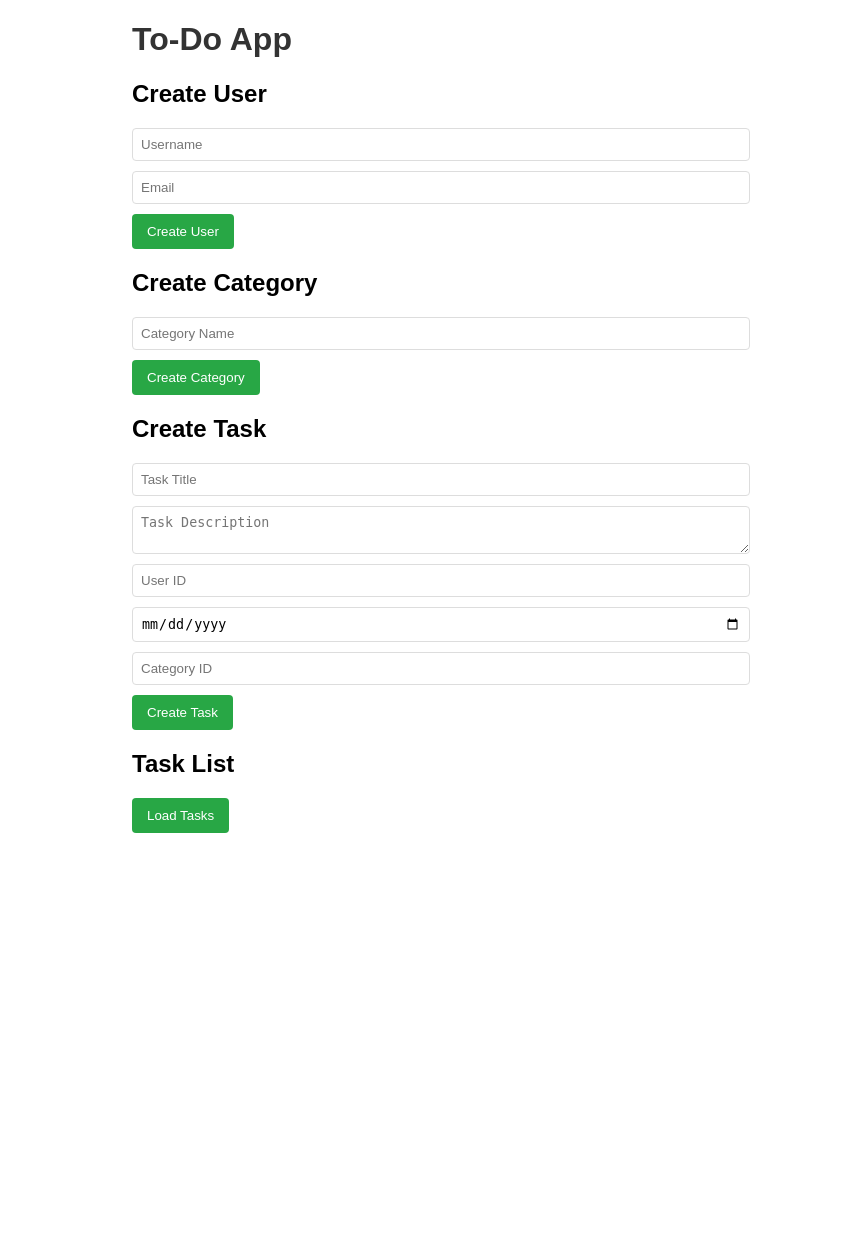
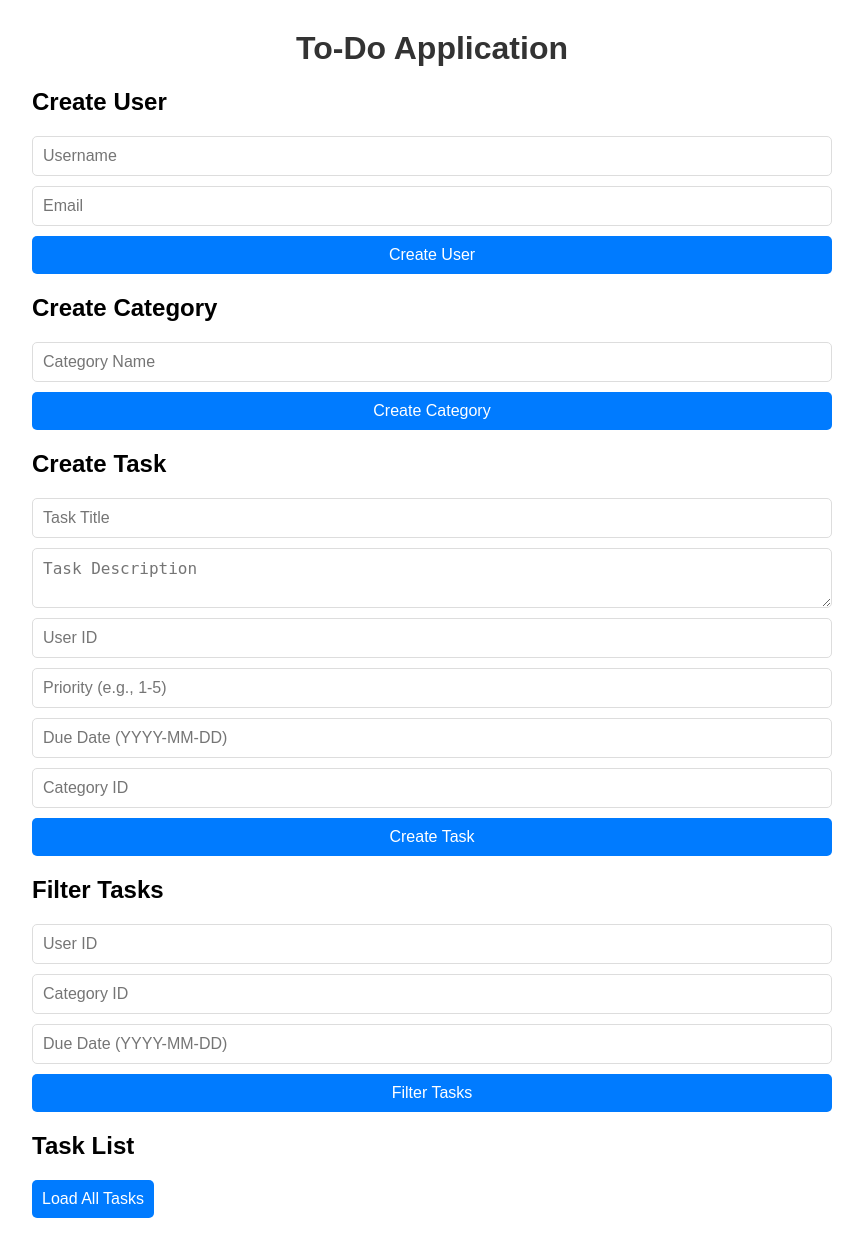
Before and after one commit to bhimashizalli/alembic_demo, a Flask app: page / in a window 1280 px wide. Shown: the whole page, without its empty margins (208-1071 px from the left). Before the commit the page ends 833 px from the top, so only its background shows below. Run offline with Flask 3, Linux system fonts and the light colour scheme.

Commit message:
version 3 initial commit

```diff
--- a/app.py
+++ b/app.py
@@ -1,11 +1,13 @@
 import os
+from datetime import datetime
 from flask import Flask, request, jsonify, render_template
-from sqlalchemy import create_engine
+from sqlalchemy import create_engine, and_
 from sqlalchemy.orm import sessionmaker
 from models import User, Task, Category, Base
+from sqlalchemy.exc import IntegrityError
 
 # Configuration
-DATABASE_URL = os.getenv('DATABASE_URL')
+DATABASE_URL = os.getenv("DATABASE_URL")
 if not DATABASE_URL:
     raise EnvironmentError("Environment variable 'DATABASE_URL' is not set.")
 
@@ -14,11 +16,13 @@ SessionLocal = sessionmaker(autocommit=False, autoflush=False, bind=engine)
 
 # Initialize Flask app
 app = Flask(__name__)
+
+# Setup for Templates and Static Files
 app.static_folder = 'static'
 app.template_folder = 'templates'
 
-# Create database tables
-Base.metadata.create_all(bind=engine)
+# Initialize database (only necessary during setup)
+# Base.metadata.create_all(bind=engine)
 
 @app.route("/")
 def home():
@@ -34,6 +38,9 @@ def create_user():
         session.add(user)
         session.commit()
         return jsonify({"message": "User created successfully", "user_id": user.id}), 201
+    except IntegrityError as e:
+        session.rollback()
+        return jsonify({"error": "User already exists!"}), 400
     except Exception as e:
         session.rollback()
         return jsonify({"error": str(e)}), 400
@@ -45,7 +52,10 @@ def get_users():
     session = SessionLocal()
     try:
         users = session.query(User).all()
-        return jsonify([{"id": user.id, "username": user.username, "email": user.email} for user in users])
+        return jsonify(
+            [{"id": user.id, "username": user.username, "email": user.email, "created_at": user.created_at} for user in
+             users]
+        )
     finally:
         session.close()
 
@@ -56,13 +66,24 @@ def create_task():
         title = request.json["title"]
         description = request.json.get("description", "")
         user_id = request.json["user_id"]
-        due_date = request.json.get("due_date")
-        category_id = request.json.get("category_id")
         is_complete = request.json.get("is_complete", False)
-        task = Task(title=title, description=description, user_id=user_id, due_date=due_date, category_id=category_id, is_complete=is_complete)
+        due_date = request.json.get("due_date", None)
+        category_id = request.json.get("category_id", None)
+
+        task = Task(
+            title=title,
+            description=description,
+            user_id=user_id,
+            is_complete=is_complete,
+            due_date=due_date,
+            category_id=category_id,
+        )
         session.add(task)
         session.commit()
         return jsonify({"message": "Task created successfully", "task_id": task.id}), 201
+    except IntegrityError:
+        session.rollback()
+        return jsonify({"error": "User or Category does not exist"}), 400
     except Exception as e:
         session.rollback()
         return jsonify({"error": str(e)}), 400
@@ -73,7 +94,24 @@ def create_task():
 def get_tasks():
     session = SessionLocal()
     try:
-        tasks = session.query(Task).all()
+        # Extract query parameters
+        user_id = request.args.get("user_id", type=int)
+        category_id = request.args.get("category_id", type=int)
+        due_date_str = request.args.get("due_date", type=str)
+
+        query = session.query(Task)  # Start base query
+
+        # Apply filters
+        if user_id:
+            query = query.filter(Task.user_id == user_id)
+        if category_id:
+            query = query.filter(Task.category_id == category_id)
+        if due_date_str:
+            due_date = datetime.strptime(due_date_str, "%Y-%m-%d").date()  # Convert string to date
+            query = query.filter(Task.due_date == due_date)
+
+        tasks = query.all()  # Execute query
+
         return jsonify([
             {
                 "id": task.id,
@@ -81,11 +119,14 @@ def get_tasks():
                 "description": task.description,
                 "is_complete": task.is_complete,
                 "due_date": task.due_date,
+                "priority": task.priority,
                 "user_id": task.user_id,
-                "category_id": task.category_id
+                "category_id": task.category_id,
             }
             for task in tasks
         ])
+    except Exception as e:
+        return jsonify({"error": str(e)}), 400
     finally:
         session.close()
 
@@ -95,9 +136,9 @@ def complete_task(task_id):
     try:
         task = session.query(Task).filter(Task.id == task_id).first()
         if task:
-            task.is_complete = True
+            task.is_complete = not task.is_complete
             session.commit()
-            return jsonify({"message": "Task marked as complete", "task_id": task.id})
+            return jsonify({"message": "Task status updated", "task_id": task.id})
         else:
             return jsonify({"error": "Task not found"}), 404
     except Exception as e:
@@ -106,30 +147,43 @@ def complete_task(task_id):
     finally:
         session.close()
 
-@app.route("/categories", methods=["POST"])
-def create_category():
+@app.route("/task/<int:task_id>", methods=["DELETE"])
+def delete_task(task_id):
     session = SessionLocal()
     try:
-        name = request.json["name"]
-        category = Category(name=name)
-        session.add(category)
-        session.commit()
-        return jsonify({"message": "Category created successfully", "category_id": category.id}), 201
+        task = session.query(Task).filter(Task.id == task_id).first()
+        if task:
+            session.delete(task)
+            session.commit()
+            return jsonify({"message": "Task deleted successfully"}), 200
+        else:
+            return jsonify({"error": "Task not found"}), 404
     except Exception as e:
         session.rollback()
         return jsonify({"error": str(e)}), 400
     finally:
         session.close()
 
-@app.route("/categories", methods=["GET"])
-def get_categories():
+@app.route("/update_task/<int:task_id>", methods=["PUT"])
+def update_task(task_id):
     session = SessionLocal()
     try:
-        categories = session.query(Category).all()
-        return jsonify([{"id": category.id, "name": category.name} for category in categories])
+        task = session.query(Task).filter(Task.id == task_id).first()
+        if task:
+            task.title = request.json.get("title", task.title)
+            task.description = request.json.get("description", task.description)
+            task.is_complete = request.json.get("is_complete", task.is_complete)
+            task.due_date = request.json.get("due_date", task.due_date)
+            task.category_id = request.json.get("category_id", task.category_id)
+            session.commit()
+            return jsonify({"message": "Task updated successfully", "task_id": task.id})
+        else:
+            return jsonify({"error": "Task not found"}), 404
+    except Exception as e:
+        session.rollback()
+        return jsonify({"error": str(e)}), 400
     finally:
         session.close()
 
-# Run the app
 if __name__ == "__main__":
     app.run(debug=True)
--- a/static/main.js
+++ b/static/main.js
@@ -1,3 +1,4 @@
+// Create User
 document.getElementById("createUserForm").addEventListener("submit", async (event) => {
   event.preventDefault();
   const username = document.getElementById("username").value;
@@ -8,11 +9,11 @@ document.getElementById("createUserForm").addEventListener("submit", async (even
     headers: { "Content-Type": "application/json" },
     body: JSON.stringify({ username, email }),
   });
-
   const data = await response.json();
   alert(data.message || data.error);
 });
 
+// Create Category
 document.getElementById("createCategoryForm").addEventListener("submit", async (event) => {
   event.preventDefault();
   const name = document.getElementById("categoryName").value;
@@ -22,30 +23,31 @@ document.getElementById("createUserForm").addEventListener("submit", async (even
     headers: { "Content-Type": "application/json" },
     body: JSON.stringify({ name }),
   });
-
   const data = await response.json();
   alert(data.message || data.error);
 });
 
+// Create Task
 document.getElementById("createTaskForm").addEventListener("submit", async (event) => {
   event.preventDefault();
-    const title = document.getElementById("title").value;
-    const description = document.getElementById("description").value;
-    const user_id = document.getElementById("user_id").value;
-    const due_date = document.getElementById("due_date").value;
-    const category_id = document.getElementById("category_id").value;
+  const title = document.getElementById("taskTitle").value;
+  const description = document.getElementById("taskDescription").value;
+  const user_id = document.getElementById("assignedUserId").value;
+  const priority = document.getElementById("taskPriority").value;
+  const due_date = document.getElementById("taskDueDate").value || null;
+  const category_id = document.getElementById("taskCategoryId").value || null;
 
   const response = await fetch("/task", {
     method: "POST",
     headers: { "Content-Type": "application/json" },
-      body: JSON.stringify({ title, description, user_id, due_date, category_id }),
+    body: JSON.stringify({ title, description, user_id, priority, due_date, category_id }),
   });
-
   const data = await response.json();
   alert(data.message || data.error);
 });
 
-  document.getElementById("loadTasks").addEventListener("click", async () => {
+// Load All Tasks
+document.getElementById("loadAllTasks").addEventListener("click", async () => {
   const response = await fetch("/tasks");
   const tasks = await response.json();
 
@@ -54,7 +56,70 @@ document.getElementById("createUserForm").addEventListener("submit", async (even
 
   tasks.forEach((task) => {
     const listItem = document.createElement("li");
-      listItem.textContent = `${task.title}: ${task.description} (Complete: ${task.is_complete}, Due: ${task.due_date}, Category: ${task.category_id})`;
+    listItem.innerHTML = `
+      <strong>${task.title}</strong><br>
+      Description: ${task.description} <br>
+      Due Date: ${task.due_date || "None"} - Priority: ${task.priority || "None"} <br>
+      Assigned to User: ${task.user_id || "None"}, Category: ${task.category_id || "None"} <br>
+      <div class="task-actions">
+        <button onclick="markComplete(${task.id}, ${task.is_complete})">${task.is_complete ? "Unmark" : "Mark"} Complete</button>
+        <button onclick="deleteTask(${task.id})">Delete</button>
+      </div>
+    `;
     taskList.appendChild(listItem);
   });
 });
+
+// Delete Task
+async function deleteTask(taskId) {
+  const response = await fetch(`/task/${taskId}`, { method: "DELETE" });
+  const data = await response.json();
+  alert(data.message || data.error);
+  document.getElementById("loadAllTasks").click(); // Reload tasks
+}
+
+// Update Task: Mark Complete/Incomplete
+async function markComplete(taskId, isComplete) {
+  const response = await fetch(`/task/${taskId}`, {
+    method: "PATCH",
+    headers: { "Content-Type": "application/json" },
+    body: JSON.stringify({ is_complete: !isComplete }),
+  });
+  const data = await response.json();
+  alert(data.message || data.error);
+  document.getElementById("loadAllTasks").click(); // Reload tasks
+}
+
+// Filter Tasks
+document.getElementById("filterTaskForm").addEventListener("submit", async (event) => {
+  event.preventDefault();
+  const user_id = document.getElementById("filterUserId").value || null;
+  const category_id = document.getElementById("filterCategoryId").value || null;
+  const due_date = document.getElementById("filterDueDate").value || null;
+
+  let url = `/tasks?`;
+  if (user_id) url += `user_id=${user_id}&`;
+  if (category_id) url += `category_id=${category_id}&`;
+  if (due_date) url += `due_date=${due_date}`;
+
+  const response = await fetch(url);
+  const tasks = await response.json();
+
+  const taskList = document.getElementById("taskList");
+  taskList.innerHTML = "";
+
+  tasks.forEach((task) => {
+    const listItem = document.createElement("li");
+    listItem.innerHTML = `
+      <strong>${task.title}</strong><br>
+      Description: ${task.description} <br>
+      Due Date: ${task.due_date || "None"} - Priority: ${task.priority || "None"} <br>
+      Assigned to User: ${task.user_id || "None"}, Category: ${task.category_id || "None"} <br>
+      <div class="task-actions">
+        <button onclick="markComplete(${task.id}, ${task.is_complete})">${task.is_complete ? "Unmark" : "Mark"} Complete</button>
+        <button onclick="deleteTask(${task.id})">Delete</button>
+      </div>
+    `;
+    taskList.appendChild(listItem);
+  });
+});
--- a/static/styles.css
+++ b/static/styles.css
@@ -1,42 +1,42 @@
 body {
   font-family: Arial, sans-serif;
-    margin: 20px;
+  margin: 30px;
   padding: 0;
 }
 
 .container {
-    max-width: 600px;
+  max-width: 800px;
   margin: auto;
 }
 
 h1 {
   color: #333;
+  text-align: center;
 }
 
 form {
   margin-bottom: 20px;
+  display: flex;
+  flex-direction: column;
+  gap: 10px;
 }
 
-  input, textarea {
-    display: block;
-    width: 100%;
-    margin-bottom: 10px;
-    padding: 8px;
+input, textarea, button {
+  padding: 10px;
+  font-size: 16px;
   border: 1px solid #ddd;
-    border-radius: 4px;
+  border-radius: 5px;
 }
 
 button {
-    background-color: #28a745;
-    color: #fff;
+  background-color: #007bff;
+  color: white;
+  cursor: pointer;
   border: none;
-    padding: 10px 15px;
-    cursor: pointer;
-    border-radius: 4px;
 }
 
 button:hover {
-    background-color: #218838;
+  background-color: #0056b3;
 }
 
 #taskList {
@@ -47,7 +47,26 @@ body {
 #taskList li {
   margin: 10px 0;
   padding: 10px;
-    background-color: #f8f9fa;
+  background-color: #f9f9f9;
   border: 1px solid #ddd;
-    border-radius: 4px;
+  border-radius: 5px;
 }
+
+.task-actions {
+  margin-top: 10px;
+  display: flex;
+  gap: 10px;
+}
+
+.task-actions button {
+  background-color: #ff4d4d;
+  border: none;
+  cursor: pointer;
+  color: white;
+  padding: 5px 10px;
+  font-size: 14px;
+}
+
+.task-actions button:hover {
+  background-color: #e60000;
+}
--- a/templates/index.html
+++ b/templates/index.html
@@ -3,14 +3,14 @@
 <head>
   <meta charset="UTF-8">
   <meta name="viewport" content="width=device-width, initial-scale=1.0">
-  <title>To-Do App - Version 2</title>
+  <title>To-Do App - Version 3</title>
   <link rel="stylesheet" href="/static/styles.css">
 </head>
 <body>
   <div class="container">
-    <h1>To-Do App</h1>
+    <h1>To-Do Application</h1>
 
-    <!-- Add User -->
+    <!-- USER FORM -->
     <h2>Create User</h2>
     <form id="createUserForm">
       <input type="text" id="username" placeholder="Username" required>
@@ -18,29 +18,41 @@
       <button type="submit">Create User</button>
     </form>
 
-    <!-- Add Category -->
+    <!-- CATEGORY FORM -->
     <h2>Create Category</h2>
     <form id="createCategoryForm">
       <input type="text" id="categoryName" placeholder="Category Name" required>
       <button type="submit">Create Category</button>
     </form>
 
-    <!-- Add Task -->
+    <!-- TASK FORM -->
     <h2>Create Task</h2>
     <form id="createTaskForm">
-      <input type="text" id="title" placeholder="Task Title" required>
-      <textarea id="description" placeholder="Task Description"></textarea>
-      <input type="number" id="user_id" placeholder="User ID" required>
-      <input type="date" id="due_date" placeholder="Due Date">
-      <input type="number" id="category_id" placeholder="Category ID">
+      <input type="text" id="taskTitle" placeholder="Task Title" required>
+      <textarea id="taskDescription" placeholder="Task Description"></textarea>
+      <input type="number" id="assignedUserId" placeholder="User ID" required>
+      <input type="number" id="taskPriority" placeholder="Priority (e.g., 1-5)">
+      <input type="text" id="taskDueDate" placeholder="Due Date (YYYY-MM-DD)">
+      <input type="number" id="taskCategoryId" placeholder="Category ID">
       <button type="submit">Create Task</button>
     </form>
 
-    <!-- Task List -->
+    <!-- FILTER TASKS -->
+    <h2>Filter Tasks</h2>
+    <form id="filterTaskForm">
+      <input type="number" id="filterUserId" placeholder="User ID">
+      <input type="number" id="filterCategoryId" placeholder="Category ID">
+      <input type="text" id="filterDueDate" placeholder="Due Date (YYYY-MM-DD)">
+      <button type="submit">Filter Tasks</button>
+    </form>
+
+    <!-- TASK LIST -->
     <h2>Task List</h2>
-    <button id="loadTasks">Load Tasks</button>
+    <button id="loadAllTasks">Load All Tasks</button>
     <ul id="taskList"></ul>
   </div>
+
+  <!-- JavaScript for API Operations -->
   <script src="/static/main.js"></script>
 </body>
 </html>
```
Also changed, not shown: alembic/versions/f8f704a101cd_add_priority_column_to_tasks_table.py (added, +34 -0 lines), models.py (+6 -2 lines). Lines whose indentation alone changed are shown as unchanged.
